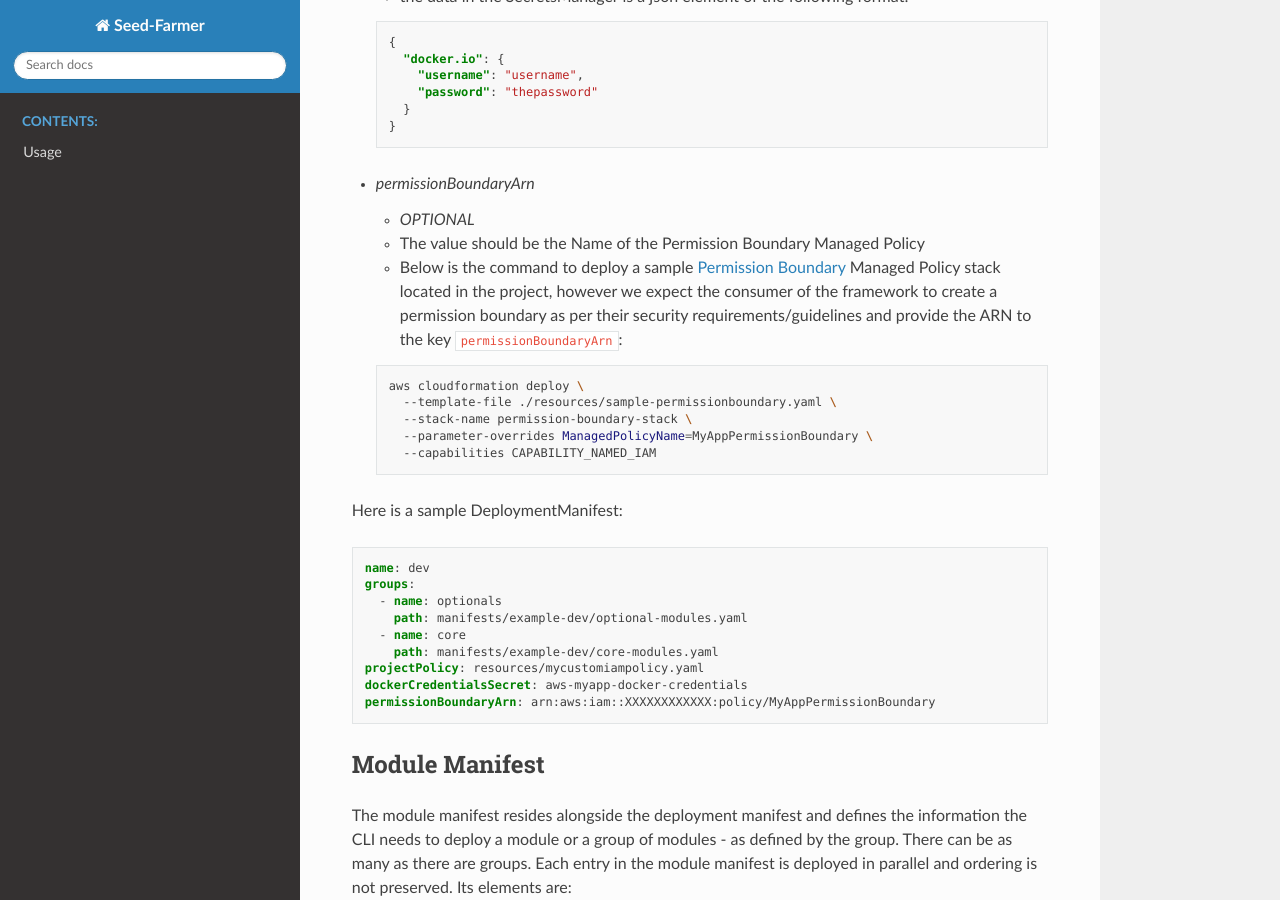
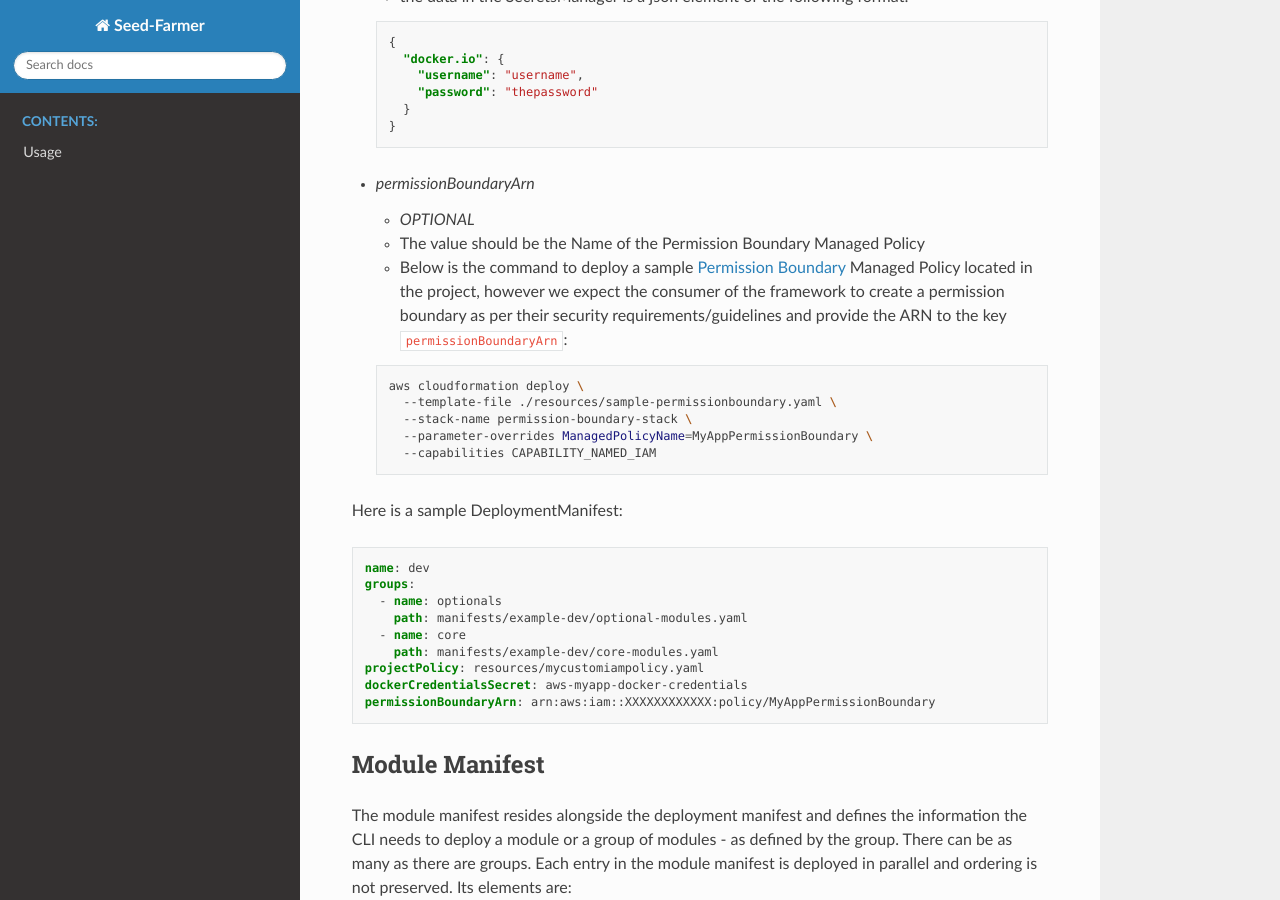
Before and after one commit to awslabs/seed-farmer, a Sphinx documentation site: the page built from docs/source/manifests.md, in a window 1280 px wide and 900 px high, scrolled down 963 px. Built offline with Sphinx 7.4.7 and the Read the Docs theme 2.0.0, drawn with Linux system fonts in a browser that asks for light colours; pages that are not in the unit, such as notebooks, are missing from menus; the version number could not be read and is left out.

Commit message:
removing stack terminology

````diff
--- a/docs/source/manifests.md
+++ b/docs/source/manifests.md
@@ -35,7 +35,7 @@ Its elements are:
 - *permissionBoundaryArn*
   - _OPTIONAL_
   - The value should be the Name of the Permission Boundary Managed Policy
-  - Below is the command to deploy a sample [Permission Boundary](https://docs.aws.amazon.com/IAM/latest/UserGuide/access_policies_boundaries.html) Managed Policy stack located in the project, however we expect the consumer of the framework to create a permission boundary as per their security requirements/guidelines and provide the ARN to the key `permissionBoundaryArn`:
+  - Below is the command to deploy a sample [Permission Boundary](https://docs.aws.amazon.com/IAM/latest/UserGuide/access_policies_boundaries.html) Managed Policy located in the project, however we expect the consumer of the framework to create a permission boundary as per their security requirements/guidelines and provide the ARN to the key `permissionBoundaryArn`:
   ```sh
   aws cloudformation deploy \
     --template-file ./resources/sample-permissionboundary.yaml \
````
